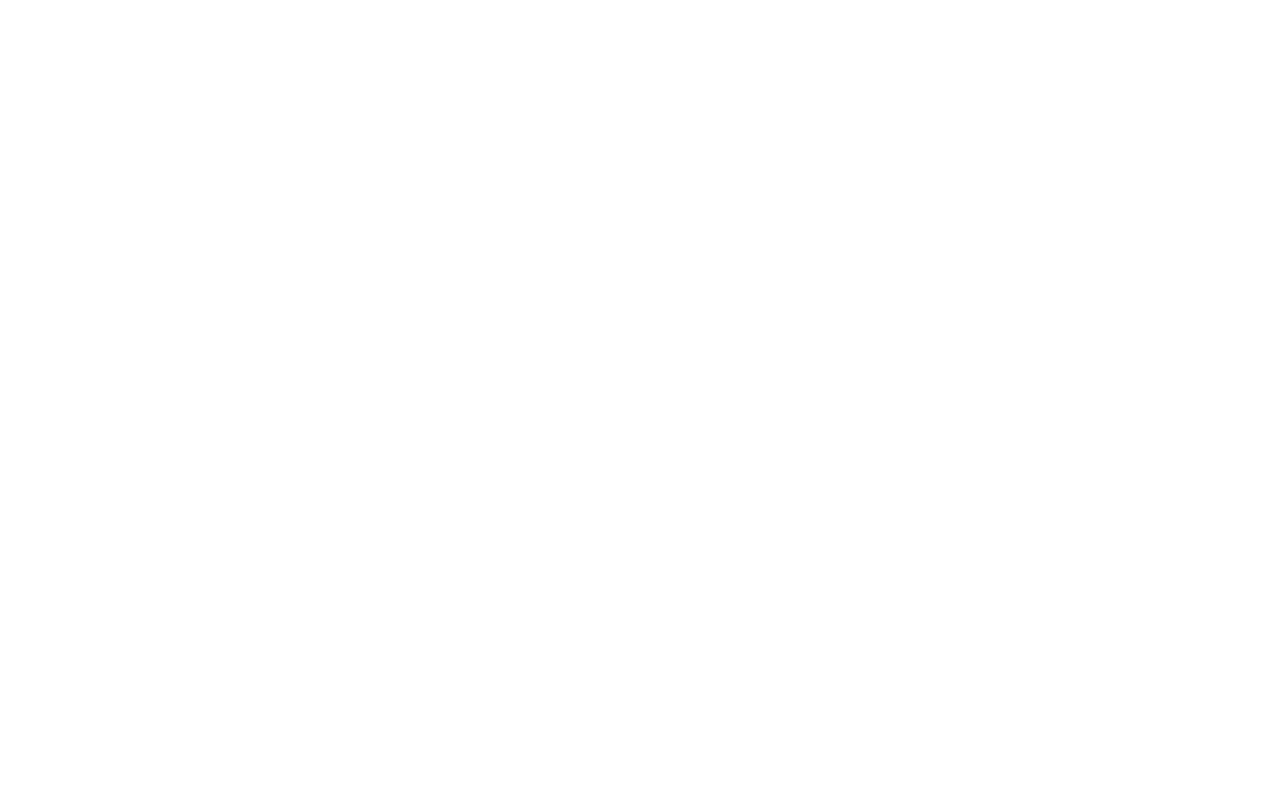
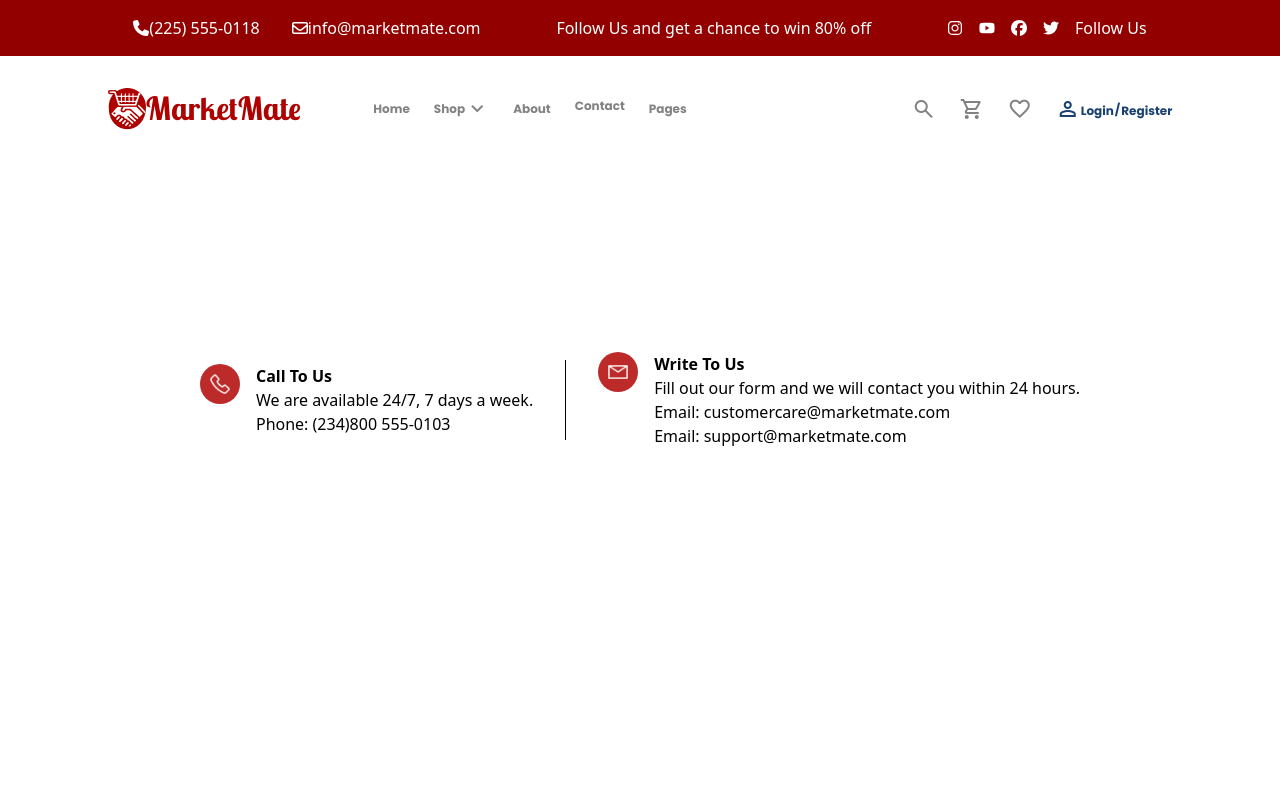
Before and after one commit to faithadewuyi/MarketMate, a React (Vite) app: page /contact in a window 1280 px wide. Before the commit this address had no page. Shown: the top 800 px of the page. Built offline with nearby package versions, Linux system fonts and the light colour scheme; a web font is replaced by a local one.

Commit message:
Contact page started

```diff
--- a/src/App.jsx
+++ b/src/App.jsx
@@ -2,6 +2,7 @@
 import Login from "./components/Login";
 import { Route, Routes } from "react-router-dom";
 import Signup from "./components/Signup";
+import Contact from "./components/Contact";
 
 const App = () => {
   return (
@@ -10,6 +11,7 @@
         <Route path="/" element={<Login />} />
         <Route path="sign-up" element={<Signup />} />
         <Route path="forgot-password" element={<ForgotPassword />} />
+        <Route path="/contact" element={<Contact/>} />
       </Routes>
     </div>
   );
--- a/src/components/Contact.jsx
+++ b/src/components/Contact.jsx
@@ -1,9 +1,44 @@
+
+import NavBar from "./NavBar";
+import Footer from "./Footer";
+const Contact = () => {
+  return (
+    <div className="w-screen">
+    <NavBar/>
+
+          <div className="shadow">
+
+          <div className="flex items-center  min-h-screen justify-center space-x-4 py-4">
+          <div className="flex space-x-2">
+          <div className="bg-[#BC2B2A] rounded-full w-[40px] h-[40px] flex justify-center items-center">
+            <img src="phone.png" className="w-3/6"></img>
+          </div>
+          <div className="flex flex-col justify-start">
+            <p className="font-bold">Call To Us</p>
+            <p>We are available 24/7, 7 days a week.</p>
+            <p>Phone: (234)800 555-0103</p>
+          </div>
+          </div>
 
 
-const Contact = () => {
-  return (
-    <div>
+      {/* Divider */}
+      <div className="h-10 w-px bg-[#000000]"></div>
 
+      <div className="flex space-x-2">
+          <div className="bg-[#BC2B2A] rounded-full w-[40px] h-[40px] flex justify-center items-center">
+            <img src="envelope.png" className="w-3/6"></img>
+          </div>
+          <div className="flex flex-col justify-start">
+            <p className="font-bold">Write To Us</p>
+            <p>Fill out our form and we will contact you within 24 hours.</p>
+            <p>Email: customercare@marketmate.com</p>
+            <p>Email: support@marketmate.com</p>
+          </div>
+          </div>
+          </div>
+    </div>
+
+    <Footer/>
     </div>
   )
 }
--- a/src/components/ForgotPassword.jsx
+++ b/src/components/ForgotPassword.jsx
@@ -1,7 +1,10 @@
-
+import NavBar from "./NavBar";
+import Footer from "./Footer";
 
 const ForgotPassword = () => {
   return (
+    <div className="w-screen">
+    <NavBar/>
     <div className="items-center  bg-dgray min-h-screen flex justify-center">
       <div className="bg-white p-8  shadow-lg max-w-md mx-auto">
      <h5 className="font-catamara text-secblue text-[35px] ">Forgot Password</h5>
@@ -14,6 +17,8 @@
      >Continue</button>
     </div>
     </div>
+    <Footer/>
+    </div>
   )
 }
 
--- a/src/components/InputField.jsx
+++ b/src/components/InputField.jsx
@@ -1,4 +1,4 @@
-import React from "react";
+
 import PropTypes from "prop-types";
 
 const InputField = ({
--- a/src/components/NavBar.jsx
+++ b/src/components/NavBar.jsx
@@ -1,3 +1,5 @@
+
+import { Link } from "react-router-dom";
 import {
   FaPhone,
   FaRegEnvelope,
@@ -52,7 +54,7 @@
               <span className="material-symbols-outlined">expand_more</span>
             </div>
             <button>About</button>
-            <button>Contact</button>
+           <Link to="/contact"> <button>Contact</button></Link>
             <button>Pages</button>
           </div>
           <div className="flex flex-row basis-5/12 space-x-3 justify-end text-gray font-poppins text-xs font-light">
```
Also changed, not shown: public/envelope.png (added), public/phone.png (added).
